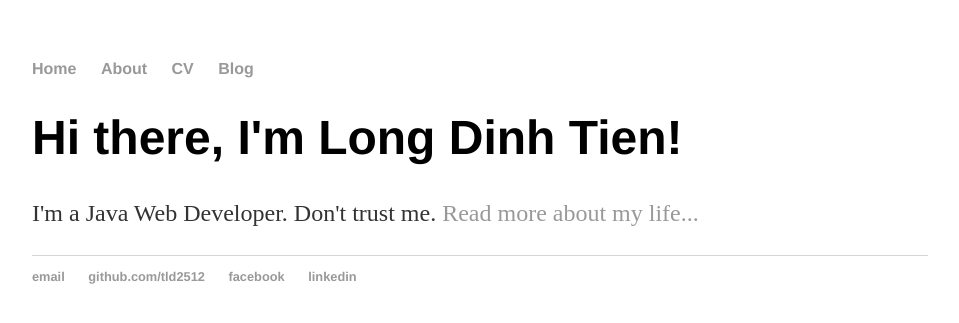
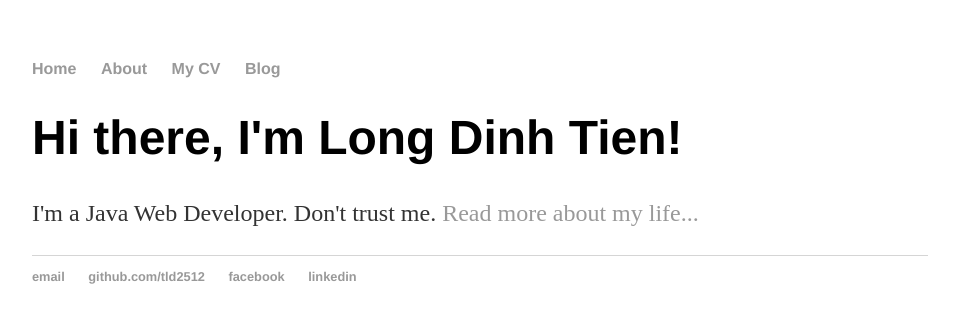
Before and after one commit to tld2512/tld2512.github.io, a Jekyll site: the page built from index.html, in a window 1280 px wide. Shown: the top 323 px of the page, without its empty margins (160-1119 px from the left). Built offline with Jekyll 4.4.1, drawn with Linux system fonts in a browser that asks for light colours.

Commit message:
update CV link

```diff
--- a/_layouts/default.html
+++ b/_layouts/default.html
@@ -10,7 +10,7 @@
 	    		<ul>
 	        		<li><a href="/">Home</a></li>
 		        	<li><a href="/about">About</a></li>
-	        		<li><a href="/cv">CV</a></li>
+	        		<li><a href="https://www.topcv.vn/xem-cv/6a7342744fd852041735a4f67ceb94d3">My CV</a></li>
 	        		<li><a href="/blog">Blog</a></li>
 	    		</ul>
 			</nav>
```
